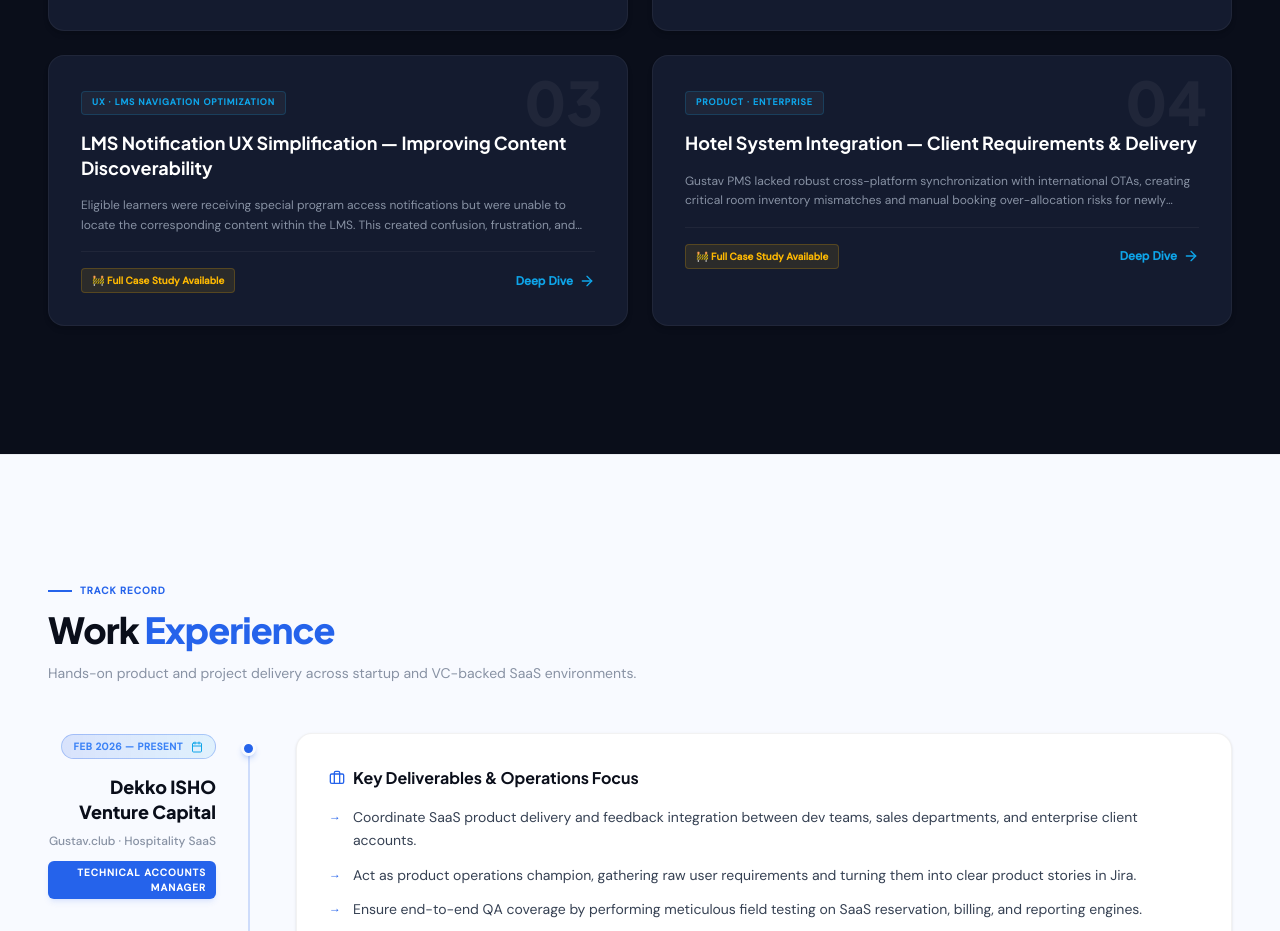
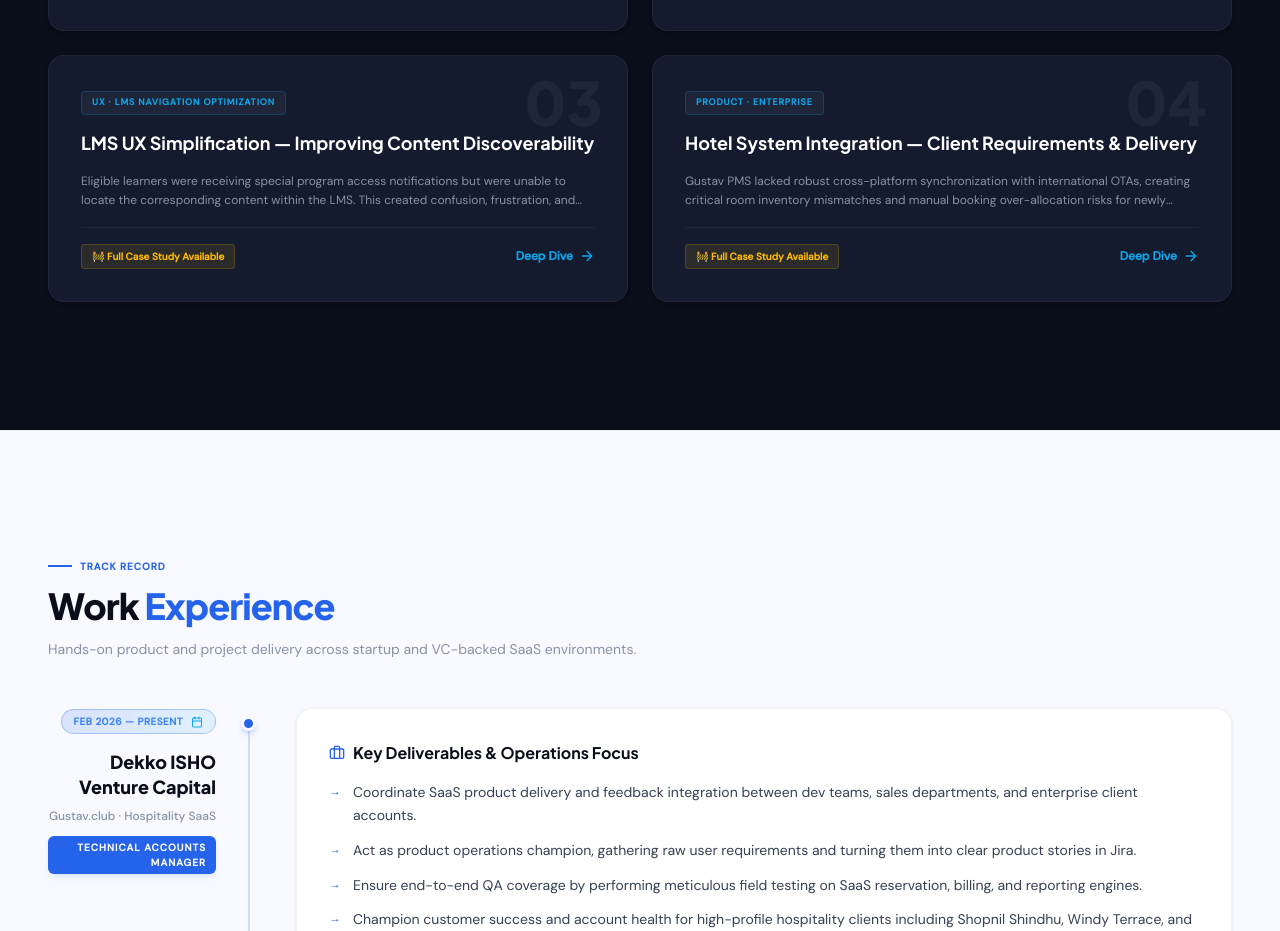
Before and after one commit to omarhasnain/omar-hasnain-mahmud-portfolio, a React (Vite) app: page / in a window 1280 px wide. Shown: the part 3021-3952 px from the top of the page. Built offline with nearby package versions, Linux system fonts and the light colour scheme.

Commit message:
v1.0 update

```diff
--- a/src/data.ts
+++ b/src/data.ts
@@ -38,7 +38,7 @@ export const CASE_STUDIES: CaseStudy[] = [
     id: "lms-ux-simplification",
     num: "03",
     tag: "UX · LMS Navigation Optimization",
-    title: "LMS Notification UX Simplification — Improving Content Discoverability",
+    title: "LMS UX Simplification — Improving Content Discoverability",
     problem: "Eligible learners were receiving special program access notifications but were unable to locate the corresponding content within the LMS. This created confusion, frustration, and reduced engagement, with around 50 learners reporting difficulty accessing materials despite being qualified.",
     role: "Core Operations Team Member — Process & Learner Experience Optimization",
     actions: [
```
